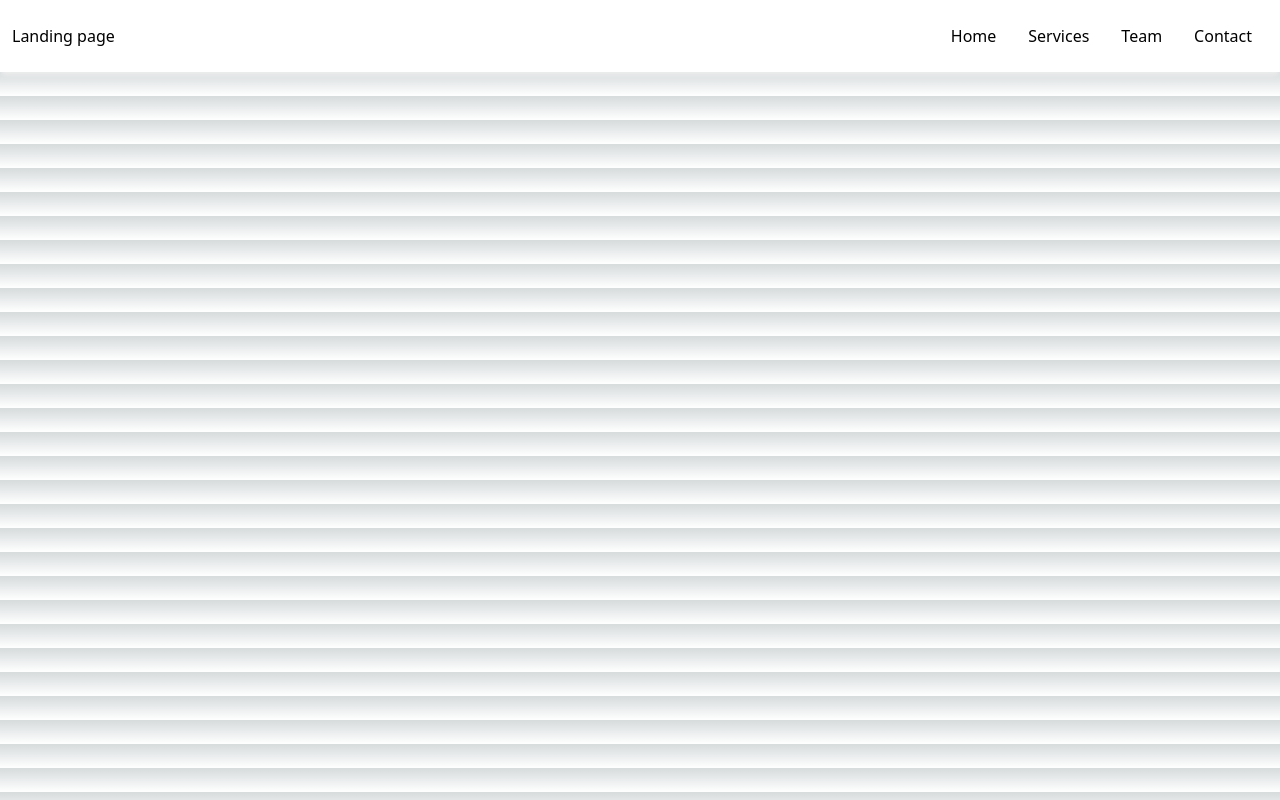
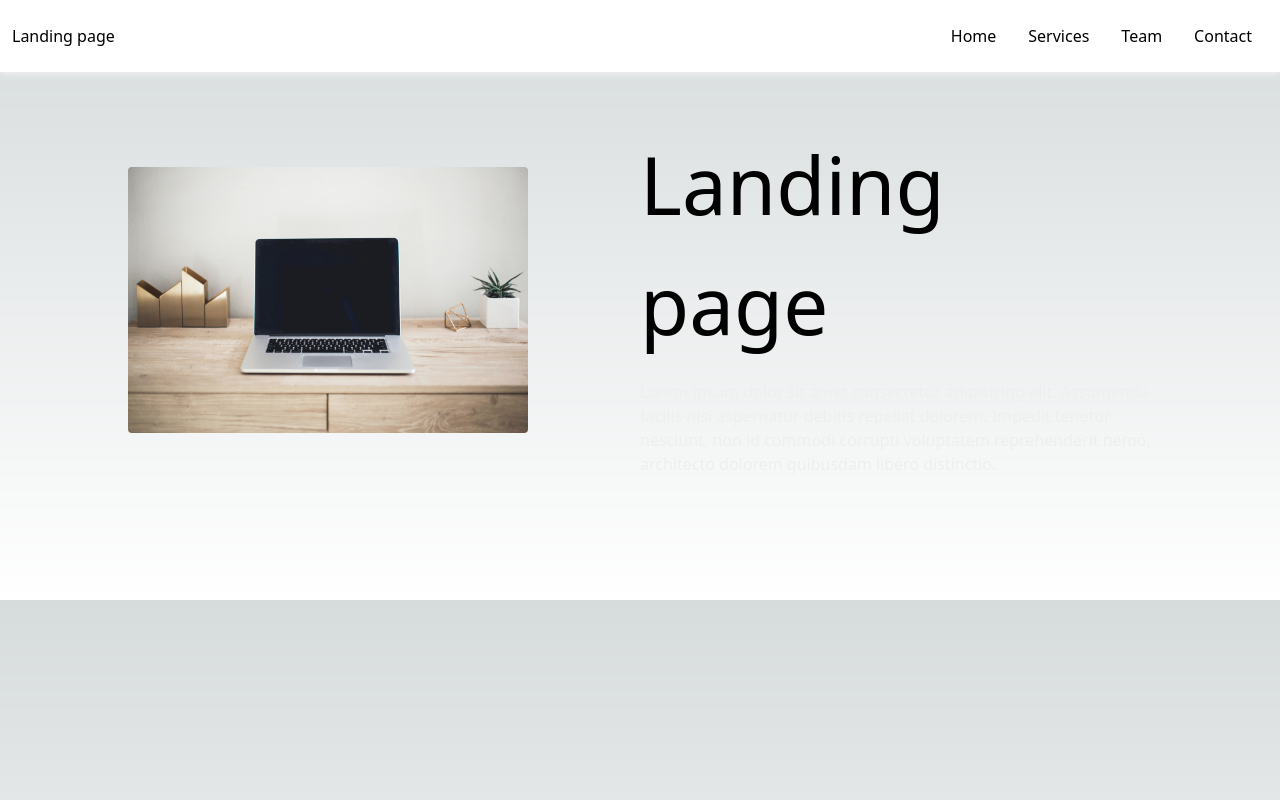
Before and after one commit to hemant7io/landingpage, a Next.js app: page / in a window 1280 px wide. Built offline with nearby package versions, Linux system fonts and the light colour scheme.

Commit message:
main section

```diff
--- a/src/pages/index.tsx
+++ b/src/pages/index.tsx
@@ -1,12 +1,30 @@
 import Image from "next/image";
 import { Inter } from "next/font/google";
+import laptop from "../assests/laptop.jpg";
 
 const inter = Inter({ subsets: ["latin"] });
 
 export default function Home() {
   return (
-    <>
-      <h1>landing page</h1>
-    </>
+    <div className="mx-[8rem]  " id="home">
+      <main className="h-[600px] flex justify-between items-center flex-wrap sm:flex-nowrap ">
+        <Image
+          src={laptop}
+          width={400}
+          height={400}
+          alt="laptop image"
+          className="rounded"
+        />
+        <div className="    w-[50%]  ">
+          <h1 className="text-[5rem]">Landing page</h1>
+          <p className=" mt-4 text-[#eee] ">
+            Lorem ipsum dolor sit amet consectetur adipisicing elit. Assumenda
+            facilis nisi aspernatur debitis repellat dolorem. Impedit tenetur
+            nesciunt, non id commodi corrupti voluptatem reprehenderit nemo,
+            architecto dolorem quibusdam libero distinctio.
+          </p>
+        </div>
+      </main>
+    </div>
   );
 }
```
Also changed, not shown: src/assests/laptop.jpg (added).
